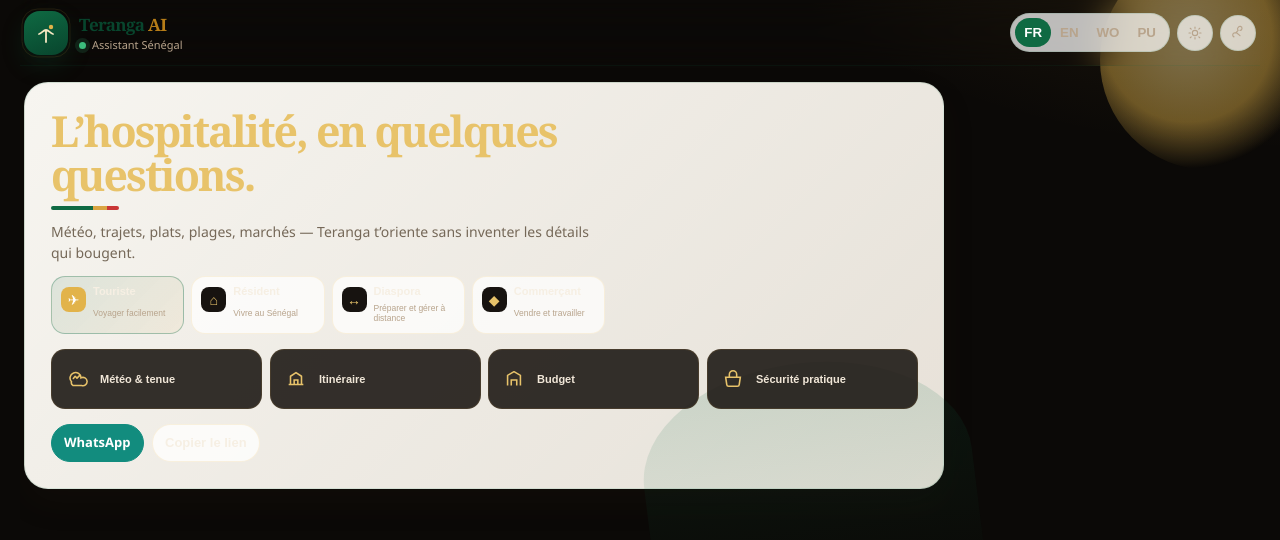
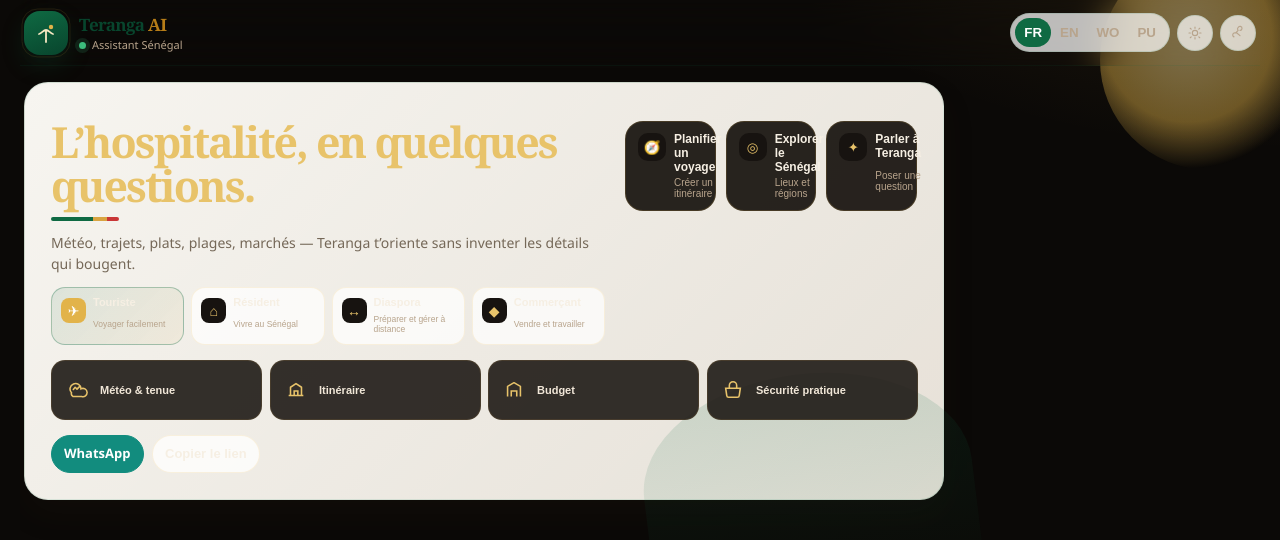
Before and after one commit to barouu78-wq/teranga-ai, a Flask app: page / in a window 1280 px wide. Shown: the top 540 px of the page. Run offline with Flask 3, Linux system fonts and the light colour scheme; data that the repository does not hold is empty; some libraries are stand-ins or nearby versions.

Commit message:
feat: add explicit V2 product journeys to home

```diff
--- a/templates/home.html
+++ b/templates/home.html
@@ -2073,6 +2073,17 @@ body[data-theme="light"] #input{
   }
 }
 
+
+/* Teranga V2.1 — explicit product journeys */
+.journey-strip{display:grid;grid-template-columns:repeat(3,minmax(0,1fr));gap:10px;margin:12px 0 10px}
+.journey-strip button{min-height:72px;padding:11px 12px;border:1px solid var(--line);border-radius:18px;background:var(--card);color:var(--ink);text-align:left;cursor:pointer;display:grid;grid-template-columns:28px 1fr;grid-template-rows:auto auto;column-gap:8px;transition:border-color .18s ease,transform .18s ease,background .18s ease}
+.journey-strip button:hover{transform:translateY(-1px);border-color:var(--gold)}
+.journey-strip span{grid-row:1/3;display:grid;place-items:center;width:28px;height:28px;border-radius:10px;background:var(--soft);color:var(--gold)}
+.journey-strip b{font-size:12px;line-height:1.15}.journey-strip small{color:var(--mute);font-size:10px;margin-top:3px}
+body.has-chat .journey-strip{display:none}
+body[data-theme="light"] .journey-strip button{background:#fffdf8;border-color:rgba(26,18,12,.12);box-shadow:0 5px 16px rgba(26,18,12,.05)}
+@media(max-width:680px){.journey-strip{grid-template-columns:1fr}.journey-strip button{min-height:60px}}
+@media(prefers-reduced-motion:reduce){.journey-strip button{transition:none}}
 </style>
 
 </head>
@@ -2124,7 +2135,7 @@ body[data-theme="light"] #input{
   </div>
   <div class="fx-result"><span id="fxResult">65 595,70 FCFA</span><small>FCFA BCEAO</small></div>
   <div class="fx-note" id="fxNote">Taux de référence indicatif. Le montant réellement obtenu peut varier selon l'établissement et les frais.</div>
-</section><div class="cards" id="cards"></div>
+</section><div class="journey-strip" id="journeyStrip" aria-label="Parcours rapides"><button type="button" data-journey="plan"><span>🧭</span><b id="journeyPlan">Planifier un voyage</b><small id="journeyPlanHint">Créer un itinéraire</small></button><button type="button" data-journey="discover"><span>◎</span><b id="journeyDiscover">Explorer le Sénégal</b><small id="journeyDiscoverHint">Lieux et régions</small></button><button type="button" data-journey="chat"><span>✦</span><b id="journeyChat">Parler à Teranga</b><small id="journeyChatHint">Poser une question</small></button></div><div class="cards" id="cards"></div>
     <div class="spread">
       <a class="wa" id="waShare" target="_blank" rel="noopener noreferrer" href="#">WhatsApp</a>
       <button type="button" class="install" id="installBtn" hidden>Installer l’app</button>
@@ -2188,6 +2199,7 @@ fr:{
   shareText:'Teranga AI — l’assistant du Sénégal (français, anglais, wolof). Météo, taxi, visa, cuisine :',
   install:'Installer l’app',navHome:'Accueil',navDiscover:'Découvrir',navChat:'Converser',navProfile:'Profil',
   heroTitle:'L’hospitalité, en quelques questions.',
+  journeyPlan:'Planifier un voyage',journeyPlanHint:'Créer un itinéraire',journeyDiscover:'Explorer le Sénégal',journeyDiscoverHint:'Lieux et régions',journeyChat:'Parler à Teranga',journeyChatHint:'Poser une question',
   heroText:'Météo, trajets, plats, plages, marchés — Teranga t’oriente sans inventer les détails qui bougent.',
   hint:'Réponse en direct · Entrée pour envoyer',
   hintTouch:'Réponse en direct',
@@ -2650,6 +2662,14 @@ function renderCards(){
   $('cards').replaceChildren(cardFrag);
   $('chips').replaceChildren(chipFrag);
 }
+function renderJourneyLabels(){
+  const t=T[lang];
+  $('journeyPlan').textContent=t.journeyPlan;$('journeyPlanHint').textContent=t.journeyPlanHint;
+  $('journeyDiscover').textContent=t.journeyDiscover;$('journeyDiscoverHint').textContent=t.journeyDiscoverHint;
+  $('journeyChat').textContent=t.journeyChat;$('journeyChatHint').textContent=t.journeyChatHint;
+}
+function setJourney(journey){try{sessionStorage.setItem('teranga-journey',journey)}catch(_){}}
+
 function setLang(next){
   lang=next;localStorage.setItem('teranga-lang',next);
   document.querySelectorAll('#langs button').forEach(b=>{const active=b.dataset.lang===next;b.classList.toggle('on',active);b.setAttribute('aria-pressed',active?'true':'false');});
@@ -2657,6 +2677,7 @@ function setLang(next){
   $('sub').textContent=t.sub;input.placeholder=t.ph;send.textContent=t.send;
   $('voiceToggle').textContent=autoVoice?t.vOn:t.vOff;
   $('heroTitle').textContent=t.heroTitle;$('heroText').textContent=t.heroText;
+  renderJourneyLabels();
   $('hint').textContent=isTouch()?t.hintTouch:t.hint;
   const tabs=document.querySelectorAll('#tabbar button');
   if(tabs[0])tabs[0].lastChild.nodeValue=t.navHome;
@@ -2691,6 +2712,13 @@ function themeInit(){
   document.body.dataset.theme=saved||'dark';
   applyThemeColor();
 }
+$('journeyStrip').addEventListener('click',e=>{
+  const btn=e.target.closest('button[data-journey]'); if(!btn)return;
+  const journey=btn.dataset.journey; setJourney(journey);
+  if(journey==='plan') window.location.href='/trip-planner?lang='+(lang==='en'?'en':'fr');
+  if(journey==='discover') window.location.href='/explorer';
+  if(journey==='chat'){showHero();hideHero();input.focus();}
+});
 $('tabbar').addEventListener('click',e=>{
   const btn=e.target.closest('button[data-tab]');
   if(!btn)return;
```
